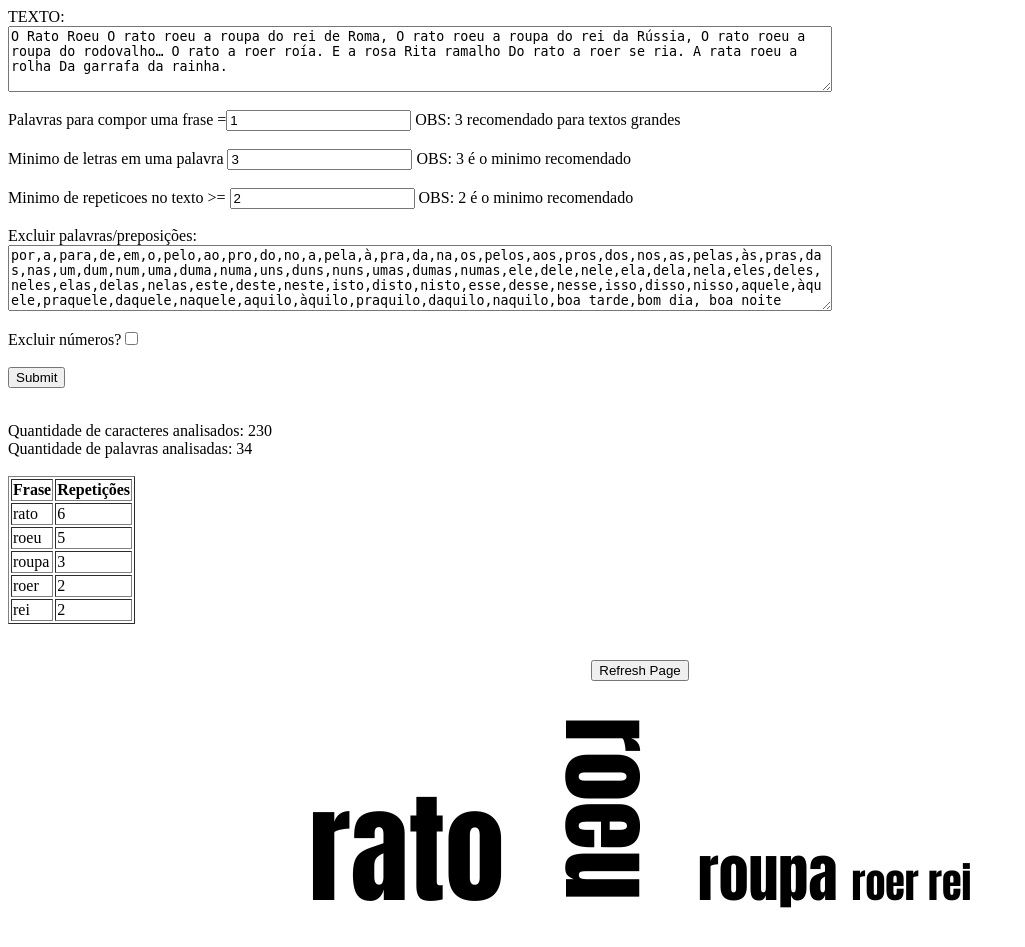
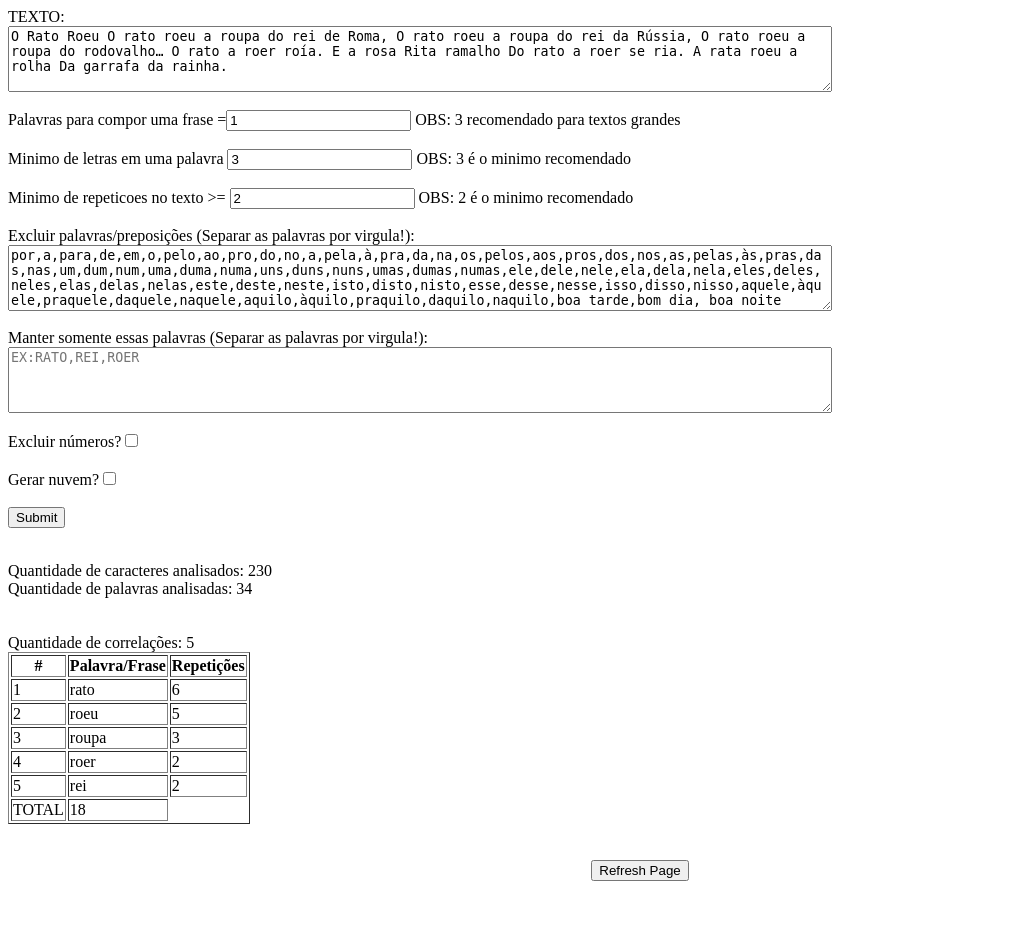
Before and after one commit to carloscrls/modulares, a PHP site: page /vetorizacaoDeTexto.php in a window 1280 px wide. Shown: the whole page, without its empty margins (0-1025 px from the left). After the commit the page ends 881 px from the top, so only its background shows below. Run offline with PHP 8.4, Linux system fonts and the light colour scheme.

Commit message:
Função para manter somente palavras especificas + bugfix

```diff
--- a/vetorizacaoDeTexto.php
+++ b/vetorizacaoDeTexto.php
@@ -1,7 +1,7 @@
 <?php
 class Vetor
 {
-	function preparaTexto($texto,$excNum)
+	function preparaTexto($texto,$excNum="false")
 	{
 		$texto = strtolower($texto);
 		if ($excNum=="checked")
@@ -11,6 +11,7 @@ class Vetor
 				$texto = str_replace($i, "", $texto);
 			}
 		}
+		//BUG não está mantendo somente numeros, ele mantem numeros somente quando é digitado junto ao texto ex: casa1 ele mantem ou retira o 1, porém quando digito "1,2,3" ele buga
 		$texto = preg_replace('/[áàãâä]/ui', 'a', $texto);
 		$texto = preg_replace('/[éèêë]/ui', 'e', $texto);
 		$texto = preg_replace('/[íìîï]/ui', 'i', $texto);
@@ -20,7 +21,6 @@ class Vetor
 		$texto = preg_replace('/[^a-z0-9]/i', '_', $texto);
 		$texto = preg_replace('/_+/', '_', $texto);
 		$texto = str_replace(",", "", $texto);
-		$texto = str_replace(",,", ",", $texto);//acho que nao funciona
 		$texto = str_replace("	", " ", $texto);
 		$texto = str_replace("  ", " ", $texto);
 		$texto = str_replace(" ", ",", $texto);
@@ -28,7 +28,27 @@ class Vetor
 		return $texto;
 	}
 
-	function tratamento($texto,$palavrasPorFrase=1,$txtExcluir="",$excNum)
+	function mantemPalavrasExclusivas($arrOriginal,$txtManter)
+	{
+		$texto="";
+		$arrManter = explode(",", $txtManter);
+		foreach ($arrOriginal as $key => $palavraOriginal)
+		{
+			foreach ($arrManter as $key => $palavraManter)
+			{
+				if ($palavraOriginal == $palavraManter)
+				{
+					$texto .=$palavraOriginal.$separador;
+				}
+				$separador=",";
+			}
+		}
+		$arrModificado = explode(",", $texto);
+		return $arrModificado;
+
+	}
+
+	function vetoriza($texto,$palavrasPorFrase=1,$txtExcluir="",$excNum,$txtManter="")
 	{
 		$texto = $this->preparaTexto($texto,$excNum);
 		$arrExcluir = $this->preparaTexto($txtExcluir,$excNum);
@@ -41,6 +61,13 @@ class Vetor
 		}
 
 		$array = explode(",", $texto);
+
+		if (!empty($txtManter))
+		{
+			$txtManter = $this->preparaTexto($txtManter);
+			$array = $this->mantemPalavrasExclusivas($array,$txtManter);
+		}
+
 		$txtFrase = NULL;
 		$separador=NULL;
 
@@ -55,7 +82,7 @@ class Vetor
 		return $array;
 	}
 
-	function repeticoes($chave=null, $arr=null)
+	function contaRepeticoes($chave=null, $arr=null)
 	{
 		$result =(array_count_values($arr));
 		return $result[$chave];
@@ -70,7 +97,7 @@ class Vetor
 		{
 			if ((!in_array($chave, $arrVerificado))&&(!empty($chave)))
 			{
-			$countRepeticoes = $this->repeticoes($chave,$arrText);
+			$countRepeticoes = $this->contaRepeticoes($chave,$arrText);
 			$arrPalavraRepeticoes += array("$chave"  =>"$countRepeticoes");
 			}
 			array_push($arrVerificado, $chave);
@@ -90,9 +117,14 @@ $minRepet = isset($_POST['minRepet'])?$_POST['minRepet']:2;
 $palavrasPorFrase = isset($_POST['palavrasPorFrase'])?$_POST['palavrasPorFrase']:1;
 $txtExcluir = isset($_POST['txtExcluir'])?$_POST['txtExcluir']: $preposicoesExemplo;
 $excNum = isset($_POST['excNum'])?"checked":"";
+$gNuvem = isset($_POST['gNuvem'])?"checked":"false";
+$txtManter = isset($_POST['txtManter'])?$_POST['txtManter']:null;
+
+// echo "<pre>";
+// var_dump($_POST);
 
 $vetor = new Vetor;
-$arrText = $vetor->tratamento($texto,$palavrasPorFrase,$txtExcluir,$excNum);
+$arrText = $vetor->vetoriza($texto,$palavrasPorFrase,$txtExcluir,$excNum,$txtManter);
 $arrPalavraRepeticoes = $vetor->listaRepeticoes($arrText);
 ?>
 
@@ -105,9 +137,13 @@ $arrPalavraRepeticoes = $vetor->listaRepeticoes($arrText);
 	<br>
 	<br>Minimo de repeticoes no texto >= <input type="number" name="minRepet" value="<?= $minRepet ?>"> OBS: 2 é o minimo recomendado
 	<br>
-	<br>Excluir palavras/preposições:<br><textarea rows="4" cols="100" name="txtExcluir" placeholder="EX: AMOR,CAFE,CARRO"><?= $txtExcluir ?></textarea>
+	<br>Excluir palavras/preposições (Separar as palavras por virgula!):<br><textarea rows="4" cols="100" name="txtExcluir" placeholder="EX: AMOR,CAFE,CARRO"><?= $txtExcluir ?></textarea>
+	<br>
+	<br>Manter somente essas palavras (Separar as palavras por virgula!):<br><textarea rows="4" cols="100" name="txtManter" placeholder="EX:RATO,REI,ROER"><?= $txtManter ?></textarea>
 	<br>
 	<br>Excluir números?<input type="checkbox" name="excNum" value="true" <?= $excNum ?>>
+	<br>
+	<br>Gerar nuvem?<input type="checkbox" name="gNuvem" value="true" <?= $gNuvem ?>>
 	<br>
 	<br><input type="submit" name="enviar">
 </form>
@@ -118,29 +154,39 @@ $arrPalavraRepeticoes = $vetor->listaRepeticoes($arrText);
 <br><br>
 <table border="1">
 	<tr>
-		<th>Frase</th>
+		<th>#</th>
+		<th>Palavra/Frase</th>
 		<th>Repetições</th>
 	</tr>
 	<?php
 	$arrPalavraRepeticoes = array_reverse($arrPalavraRepeticoes);
 	$valida=0;
+	$TotalRepeticoes=0;
+
 	foreach ($arrPalavraRepeticoes as $palavra => $repeticoes)
 	{
 		if ((strlen($palavra)>=$minLetras) && ($repeticoes >= $minRepet))
 		{
-			$valida = 1;
+			$valida += 1;
+			$TotalRepeticoes += $repeticoes;
 			echo "<tr>";
+			echo "<td>$valida</td>";
 			echo "<td>$palavra</td>";
 			echo "<td>$repeticoes</td>";
 			echo "</tr>";
 		}
 	}
+	echo "<tr>";
+	echo "<td>TOTAL</td>";
+	echo "<td>$TotalRepeticoes</td>";
+	echo "</tr>";
 
 	if ($valida==0)
 	{
 		echo "<h4> Tente mudar as configurações acima <br> Sugiro alterar o campo [Palavras na frase] para 1 dessa forma você consegue analisar palavra a palavra! </h4>";
 	}
 	?>
+	<?= "<br>Quantidade de correlações: ".$valida; ?>
 </table>
 
 <br>
@@ -151,21 +197,40 @@ $arrPalavraRepeticoes = $vetor->listaRepeticoes($arrText);
 	<br><br><br>
 	<!-- <button onClick="window.location.reload();">reload Page</button> -->
 
-<!-------------------------------------------------------------------------------------------->
+<!--------------------------NUVEM DE PALAVRAS--------------------------------------------->
 <?php
+
+if ($gNuvem=="false")
+{
+	die();
+}
+
+$maxPixel = 100;
 foreach ($arrPalavraRepeticoes as $palavra => $repeticoes)
 	{
 		if ((strlen($palavra)>=$minLetras) && ($repeticoes >= $minRepet))
 		{
 			$valida = 1;
-			$repeticoes *=20;
-			$possbilidade =  array(1,2,3,4);
-			$posicoes = array_rand($possbilidade) == 1?"vertical-lr":"horintal-tb";
-			$br = array_rand($possbilidade) == 1?"<br>":"";
-			echo'<text align="center"  style="font-size: '.$repeticoes.'px; font-family: Impact;
-			writing-mode: '.$posicoes.';"> '
-			.$palavra.
-			' </text>'.$br;
+			$maiorNum = empty($maiorNum)? $repeticoes:$maiorNum ;
+			$pixeis = $repeticoes*$maxPixel/$maiorNum;
+
+			$posicoes = array("horintal-tb","vertical-lr","horintal-tb");
+			$colors=array("red","green","blue","yellow","brown");
+			$color=$colors[array_rand($colors)];
+			$posicao = $posicoes[array_rand($posicoes)];
+			$br = array_rand($posicoes) <> 1?"<br>":"";
+
+			 echo'<text
+					align="center"
+					title="Repete: '.$repeticoes.' vezes"
+					style="background-color: white;
+						   color:'.$color.' ;
+						   font-size: '.$pixeis.'px;
+						   font-family: Impact;
+						   writing-mode: '.$posicao.';"
+					> '
+					.$palavra.
+				  ' </text>'.$br;
 		}
 	}
 ?>
```
